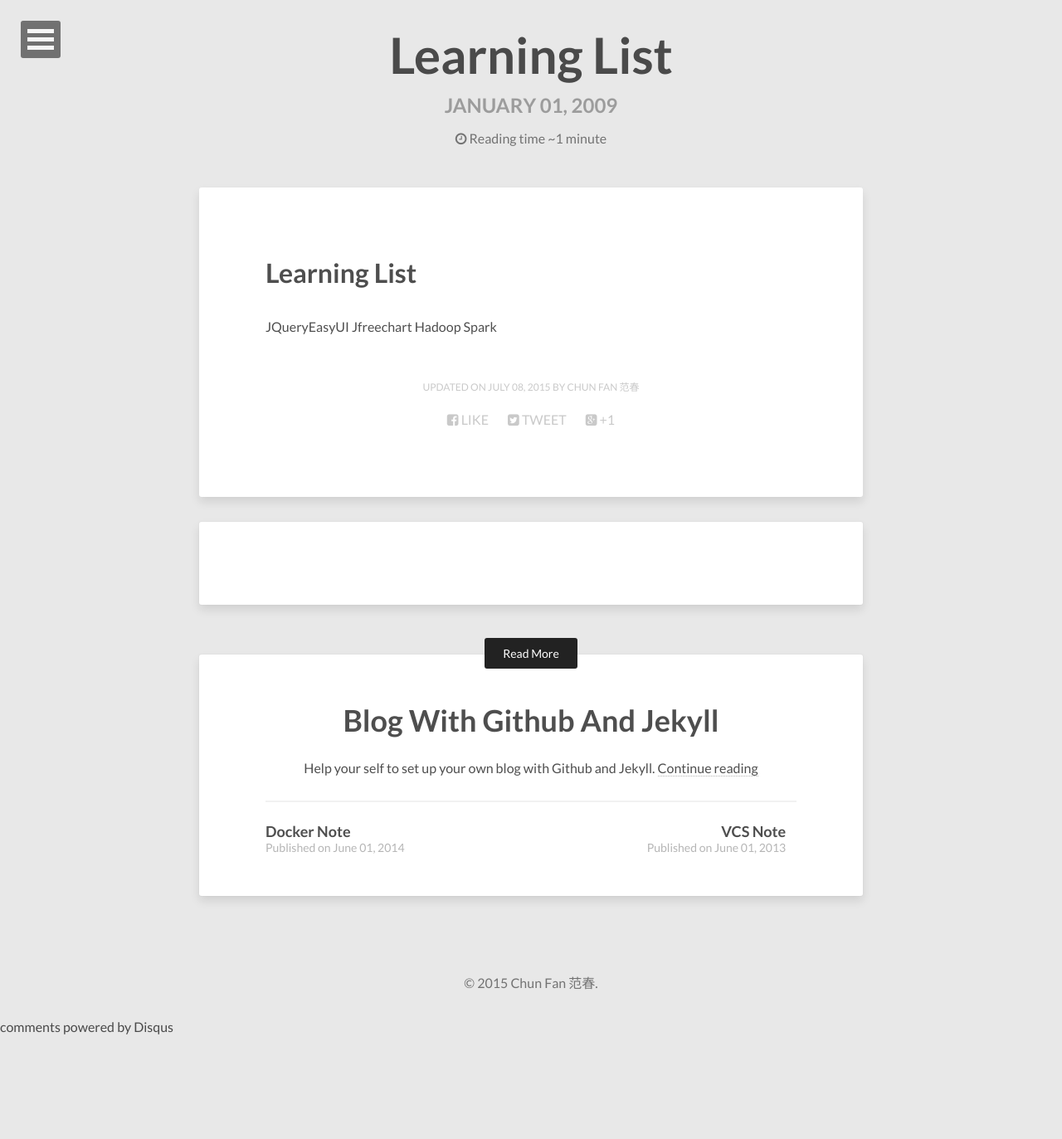
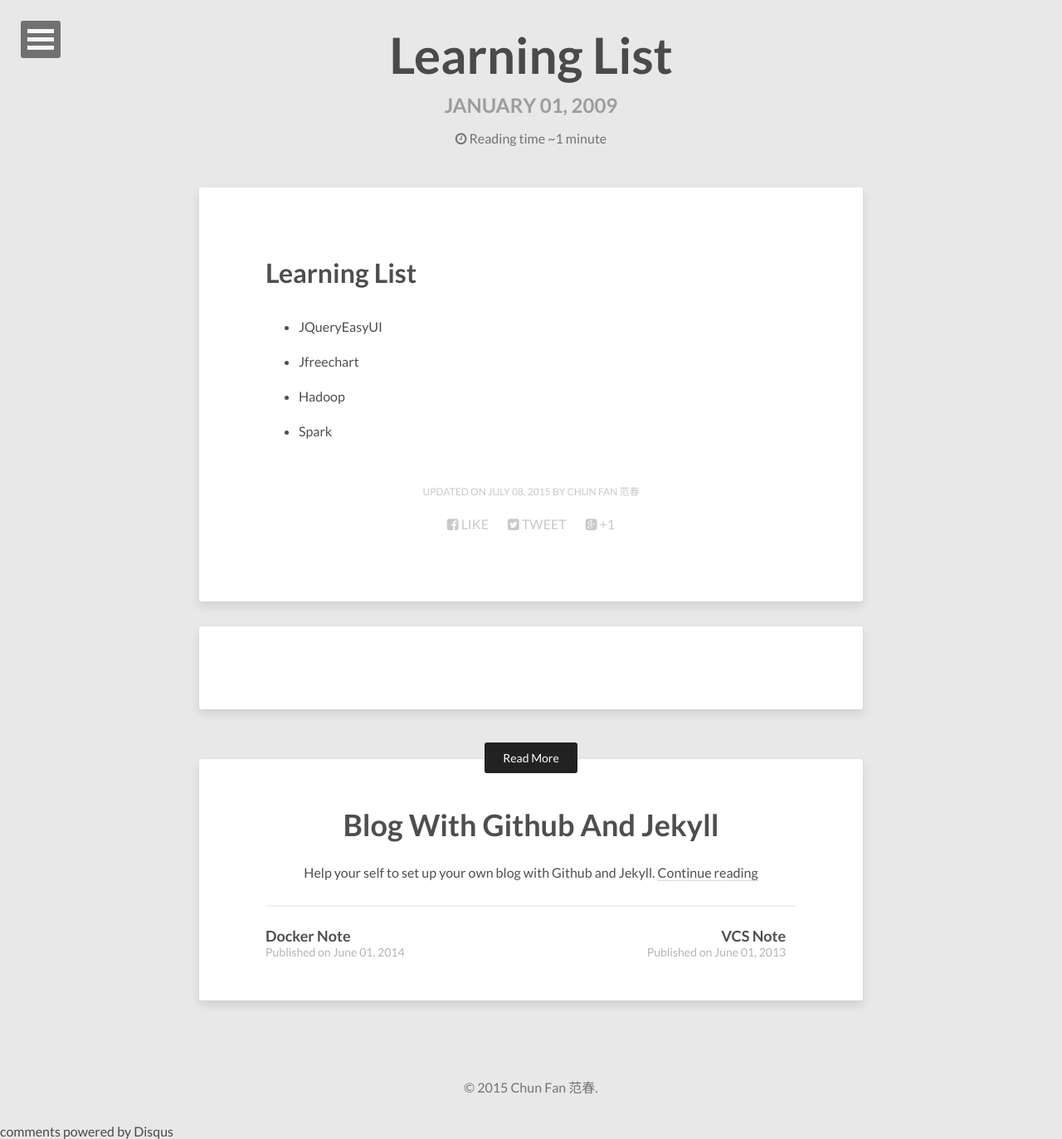
Before and after one commit to chunfantasy/blog, a Jekyll site: the page built from _posts/2009-01-01-learning-list.md, in a window 1280 px wide. Shown: the whole page at 83% size. Built offline with Jekyll 4.4.1, drawn with Linux system fonts in a browser that asks for light colours; nearby versions of some CDN libraries; comment, search, counter and statistics services are not loaded; before the commit the page ends 1247 px from its top, so only the background shows below that.

```diff
--- a/_posts/2009-01-01-learning-list.md
+++ b/_posts/2009-01-01-learning-list.md
@@ -8,7 +8,10 @@ tags: []
 
 # Learning List
 
-JQueryEasyUI
-Jfreechart
-Hadoop
-Spark
+* JQueryEasyUI
+
+* Jfreechart
+
+* Hadoop
+
+* Spark
```
